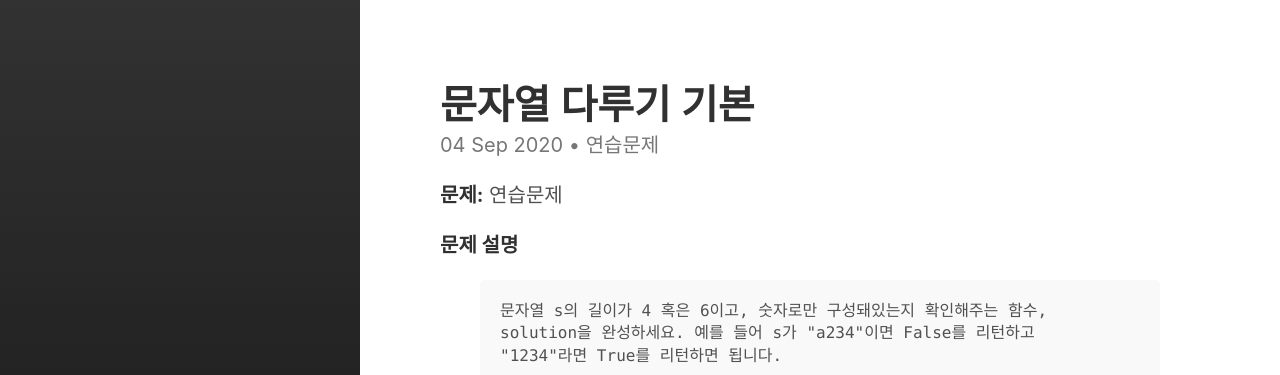
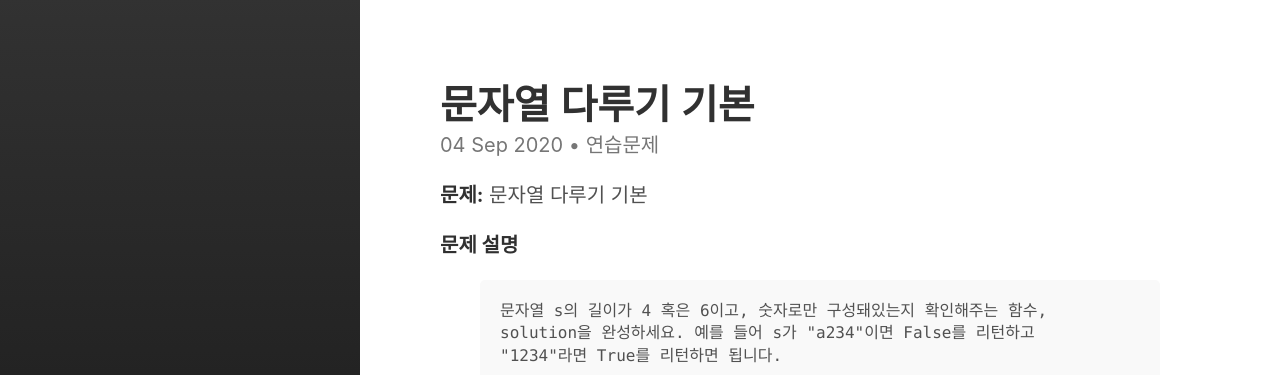
Before and after one commit to C13H12N4O2/C13H12N4O2.github.io, a Jekyll site: the page built from _posts/2020-09-04-20-43-문자열-다루기-기본.md, in a window 1280 px wide and 900 px high. Shown: the top 375 px of the window. Built offline with Jekyll 4.4.1, drawn with Linux system fonts in a browser that asks for light colours.

Commit message:
Update 2020-09-04-20-43-문자열-다루기-기본.md

```diff
--- a/_posts/2020-09-04-20-43-문자열-다루기-기본.md
+++ b/_posts/2020-09-04-20-43-문자열-다루기-기본.md
@@ -8,10 +8,10 @@ tags:
   - 연습문제
   - 1단계
   - Programmers
-last_modified_at: 2020-09-04-20-43
+last_modified_at: 2020-09-04-21-03
 ---
 
-<strong> 문제:</strong> 연습문제
+<strong> 문제:</strong> 문자열 다루기 기본
 
 <strong>문제 설명</strong>
 {% highlight txt %}
```
